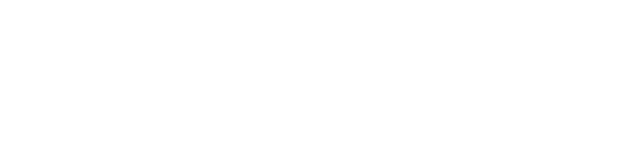
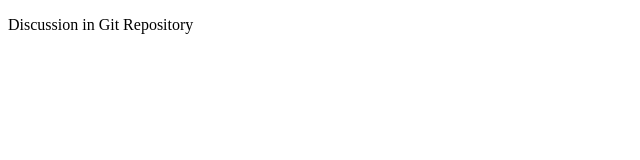
Before and after one commit to gregorio-evsu/event_driven, a plain HTML site: page index.html in a window 1280 px wide. Shown: the whole page, without its empty margins (0-640 px from the left). Drawn offline with Linux system fonts and the light colour scheme.

Commit message:
test
change body

```diff
--- a/index.html
+++ b/index.html
@@ -5,6 +5,6 @@
     <title>EVENT DRIVEN</title>
 </head>
 <body>
-
+<p> Discussion in Git Repository </p>
 </body>
 </html>
```
